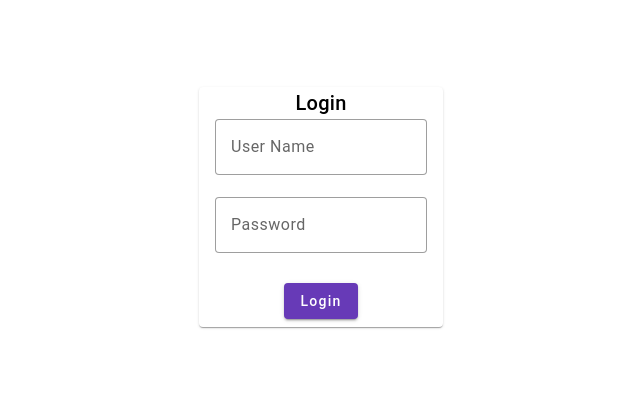
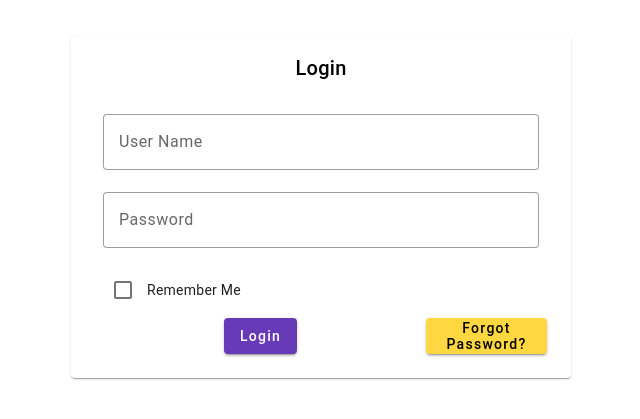
Before and after one commit to elmehdirida/Project_FE_Angular, an Angular app: page /login in a window 1280 px wide. Shown: the part 201-620 px from the top of the page, without its empty margins (319-959 px from the left). Built offline with nearby package versions, Linux system fonts and the light colour scheme.

Commit message:
hahahahahhahahaa

```diff
--- a/db.json
+++ /dev/null
@@ -1,8 +0,0 @@
-{
-  "passwords": [
-    {
-      "password": "QF EMXXM DCVI",
-      "id": 1
-    }
-  ]
-}
--- a/package.json
+++ b/package.json
@@ -3,7 +3,7 @@
   "version": "0.0.0",
   "scripts": {
     "ng": "ng",
-    "start": "concurrently \"ng serve\" \" json-server --watch db.json\"",
+    "start": "ng serve",
     "build": "ng build",
     "watch": "ng build --watch --configuration development",
     "test": "ng test"
--- a/src/app/components/auth/login/login.component.html
+++ b/src/app/components/auth/login/login.component.html
@@ -1,21 +1,24 @@
 <div class="login-form-flex">
-
-  <mat-card>
+  <mat-card class="login-form">
     <mat-card-title class="title-center">
       Login
     </mat-card-title>
-    <mat-card-content class="card-content">
-      <mat-form-field appearance="outline">
-        <input matInput placeholder="User Name">
+    <mat-card-content class="card-content" >
+      <mat-form-field appearance="outline" class="max-height" >
+        <input matInput placeholder="User Name" (change)="setEmail()">
       </mat-form-field>
       <br/>
-      <mat-form-field appearance="outline">
-        <input type="password" matInput placeholder="Password"/>
+      <mat-form-field appearance="outline" class="max-height">
+        <input type="password" matInput placeholder="Password" (change)="setPassword()"/>
       </mat-form-field>
+      <mat-checkbox color="primary">Remember Me</mat-checkbox>
     </mat-card-content>
     <mat-card-actions>
       <div class="button-flex-container">
-        <button mat-raised-button color="primary">Login</button>
+        <button mat-raised-button color="primary" (click)="login()">Login</button>
+      </div>
+      <div class="password-reset">
+        <button mat-raised-button color="accent" (click)="reset()">Forgot Password?</button>
       </div>
     </mat-card-actions>
   </mat-card>
--- a/src/app/components/auth/login/login.component.scss
+++ b/src/app/components/auth/login/login.component.scss
@@ -4,12 +4,13 @@
   justify-content: center;
   height: 100vh;
 }
-.box{
+.login-form {
+    width: 100%;
+    max-width: 500px;
+    padding: 1rem;
+}
+.max-height {
   width: 100%;
-  max-width: 400px;
-  padding: 1rem;
-  border: 1px solid #ccc;
-  border-radius: 5px;
 }
 .button-flex-container {
   display: flex;
@@ -21,5 +22,8 @@
 }
 .card-content {
   padding: 0 1rem;
-
+  margin-top: 30px;
 }
+.password-reset {
+  text-align: center;
+}
--- a/src/app/components/auth/login/login.component.ts
+++ b/src/app/components/auth/login/login.component.ts
@@ -6,16 +6,8 @@ import { Component } from '@angular/core';
   styleUrls: ['./login.component.scss']
 })
 export class LoginComponent {
-  loginStatus: string="login";
-  username: any;
-  showError: any;
-  password: any;
 
   login() {
-
-  }
-
-  resetPassword() {
 
   }
 
@@ -23,7 +15,11 @@ export class LoginComponent {
 
   }
 
-  back2Login() {
+  setEmail() {
+
+  }
+
+  setPassword() {
 
   }
 }
--- a/src/app/components/auth/register/register.component.html
+++ b/src/app/components/auth/register/register.component.html
@@ -24,6 +24,6 @@
     <mat-card-actions>
       <button mat-raised-button color="primary" (click)="onSubmit()" class="button">Register</button>
       <button mat-raised-button routerLink="/login" class="button">Login</button>
-</mat-card-actions>
+    </mat-card-actions>
   </mat-card>
 </div>
```
Also changed, not shown: src/app/components/auth/auth.module.ts (+4 -8 lines), src/app/services/auth/auth-service.service.ts (added, +11 -0 lines), 1 other file (tests, documents, lock files or other folders).
